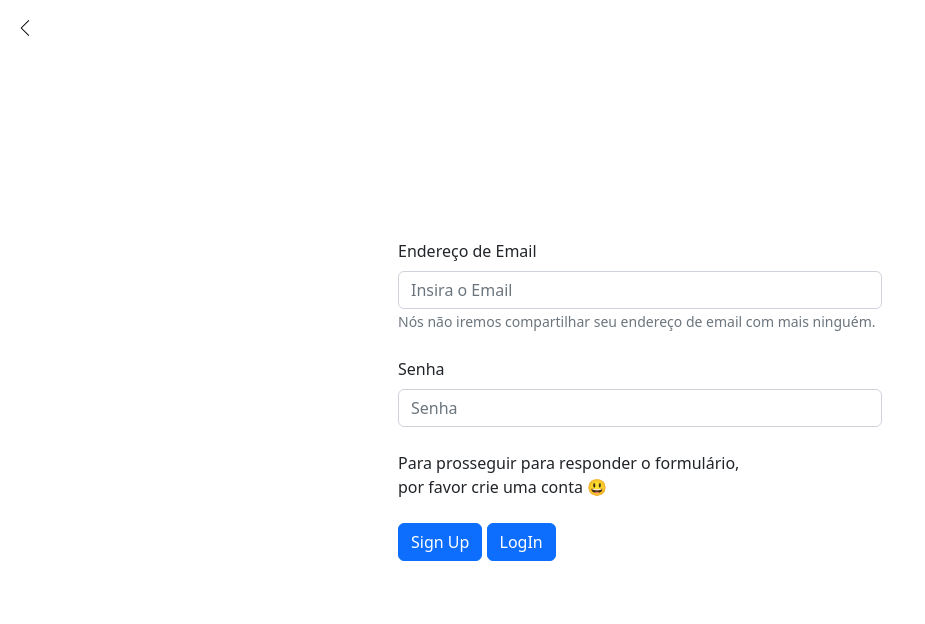
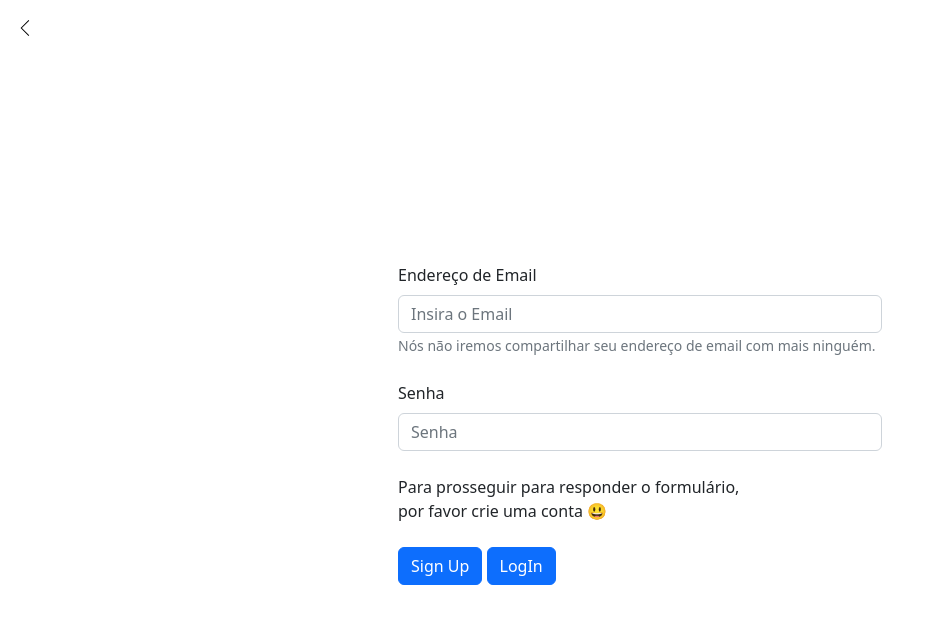
Before and after one commit to amarogu/biowebsite, a website built with Parcel: page src/answer.html in a window 1280 px wide. Shown: the whole page, without its empty margins (0-925 px from the left). Built offline with nearby package versions, Linux system fonts and the light colour scheme; some packages are replaced by stand-ins of ours.

Commit message:
Update answer.html
Giving a bit of padding to the body.

```diff
--- a/src/answer.html
+++ b/src/answer.html
@@ -23,7 +23,7 @@
     <link rel="stylesheet" href="assets/css/styles.css" />
     <link rel="stylesheet" href="assets/css/stylesimages.css" />
   </head>
-  <body>
+  <body class="p-4">
     <div class="position-fixed" style="top: 14px; left: 14px">
       <a href="index.html">
         <img
@@ -34,7 +34,7 @@
       </a>
     </div>
     <div
-      class="d-flex justify-content-center align-items-center p-4 w-100 vh-100"
+      class="d-flex justify-content-center align-items-center w-100 vh-100"
       id="bodyContainer"
     >
       <form class="w-50" style="max-width: 484px">
```
